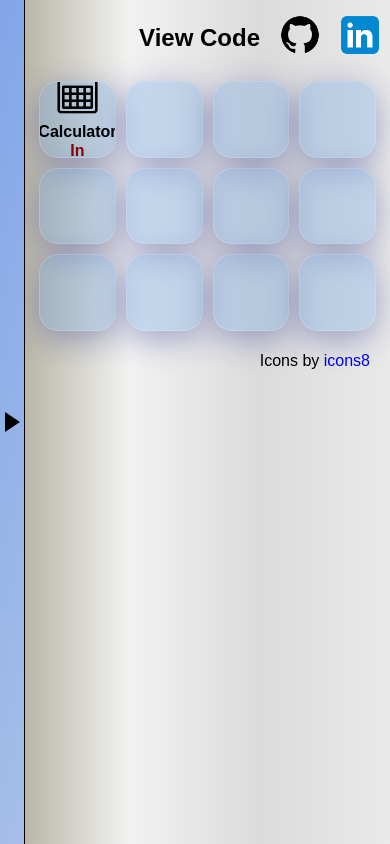
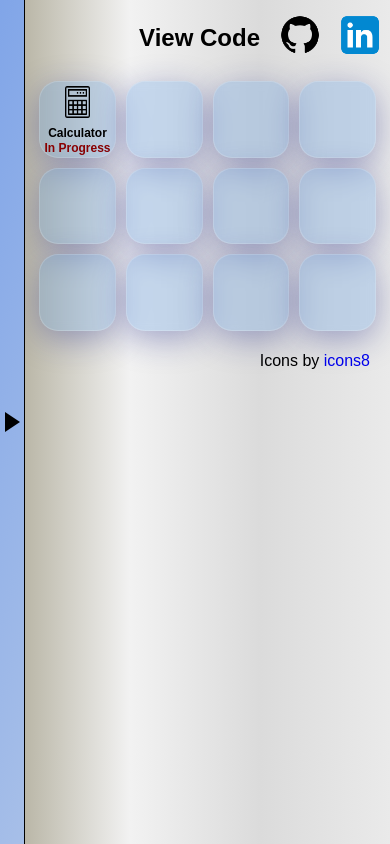
Before and after one commit to DomHawke25/Projects, a plain HTML site: page index.html in a window 390 px wide. Drawn offline with Linux system fonts and the light colour scheme.

Commit message:
fixed error with text size on tile in mobile view

```diff
--- a/style.css
+++ b/style.css
@@ -249,9 +249,22 @@ header a:active {
 @media screen and (max-width: 900px) {
     /* 4 Tiles per row */
     .wrapper {
-        grid-template-columns: repeat(4,1fr);
+        grid-template-columns: repeat(4, 1fr);
     }
 }
+
+
+/*** Formatting for tiles - Mobile View ***/
+@media screen and (max-width: 800px) {
+    .tile img {
+        width: 50%;
+    }
+
+    .tile p {
+        font-size: 0.75rem;
+    }
+}
+
 
 /*========================= Footer =========================*/
 
```
